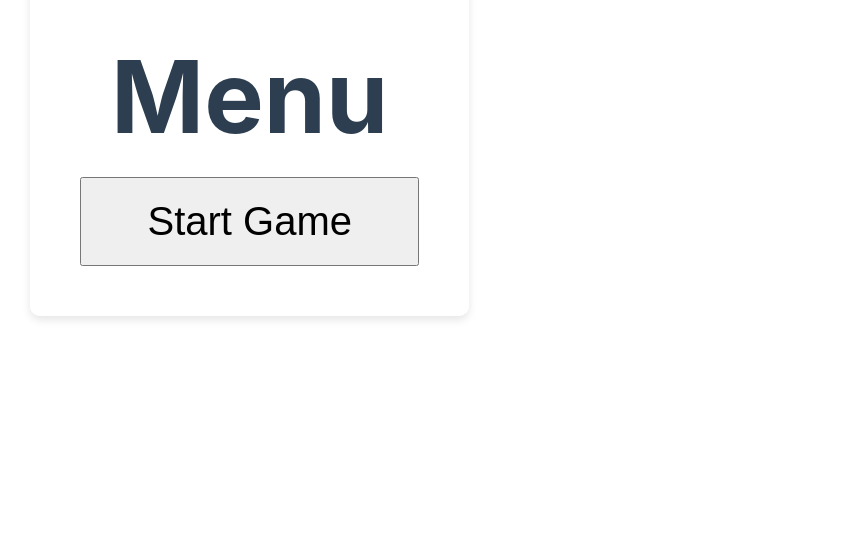
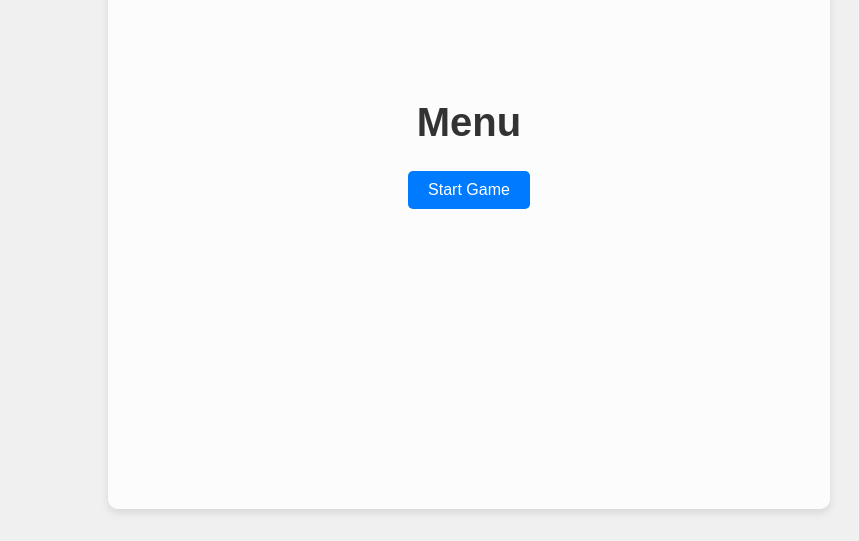
Before and after one commit to LucasSteffens5/snake-game, a Vue app: page / in a window 1280 px wide. Shown: the part 259-800 px from the top of the page, without its empty margins (171-1030 px from the left). Built offline with nearby package versions, Linux system fonts and the light colour scheme.

Commit message:
feat: update css and menu

```diff
--- a/src/assets/main.css
+++ b/src/assets/main.css
@@ -1,35 +1,26 @@
-@import './base.css';
-
-#app {
-  max-width: 1280px;
-  margin: 0 auto;
-  padding: 2rem;
-  font-weight: normal;
+/* src/assets/styles/global.css */
+body {
+  font-family: Arial, sans-serif;
+  margin: 0;
+  padding: 0;
+  background-color: #f0f0f0;
 }
 
-a,
-.green {
-  text-decoration: none;
-  color: hsla(160, 100%, 37%, 1);
-  transition: 0.4s;
-  padding: 3px;
+h1 {
+  font-size: 2.5rem;
+  color: #333;
 }
 
-@media (hover: hover) {
-  a:hover {
-    background-color: hsla(160, 100%, 37%, 0.2);
-  }
+button {
+  font-size: 1rem;
+  padding: 10px 20px;
+  border: none;
+  border-radius: 5px;
+  background-color: #007bff;
+  color: white;
+  cursor: pointer;
 }
 
-@media (min-width: 1024px) {
-  body {
-    display: flex;
-    place-items: center;
-  }
-
-  #app {
-    display: grid;
-    grid-template-columns: 1fr 1fr;
-    padding: 0 2rem;
-  }
+button:hover {
+  background-color: #0056b3;
 }
--- a/src/components/Menu.vue
+++ b/src/components/Menu.vue
@@ -1,3 +1,4 @@
+<!-- src/components/Menu.vue -->
 <template>
   <div id="menu-home">
     <div class="menu-container">
@@ -19,31 +20,21 @@ export default {
 
 <style scoped>
 #menu-home {
+  display: flex;
+  justify-content: center;
+  align-items: center;
   background-position: center;
   background-repeat: no-repeat;
   background-size: cover;
-  height: 100%;
+  height: 100vh;
   width: 100%;
 }
 
 .menu-container {
   text-align: center;
   background: rgba(255, 255, 255, 0.8);
-  padding: 50px;
+  padding: 300px;
   border-radius: 10px;
   box-shadow: 0 4px 8px rgba(0, 0, 0, 0.1);
 }
-h1 {
-  font-size: 100px;
-  font-weight: bold;
-}
-
-button {
-  font-size: 40px;
-  padding: 20px 65px;
-}
-
-#start {
-  position: relative;
-}
 </style>
```
